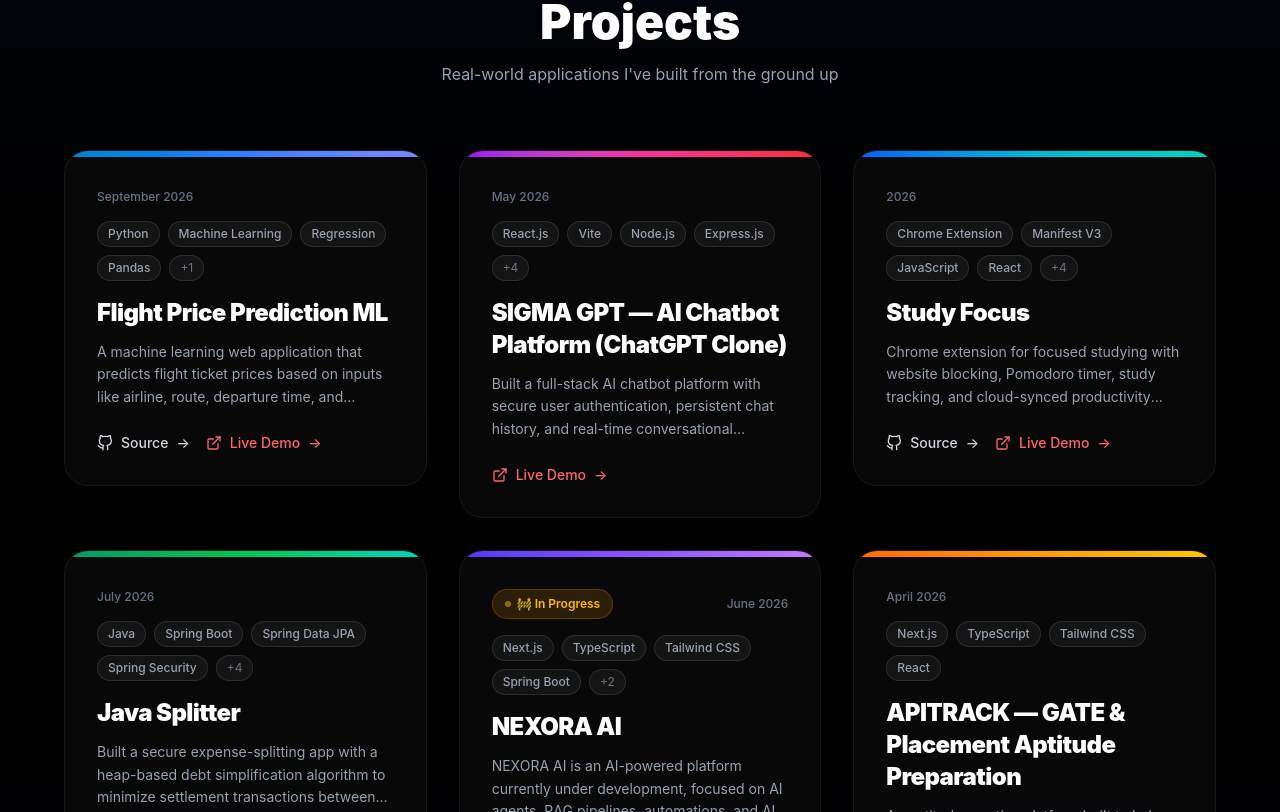
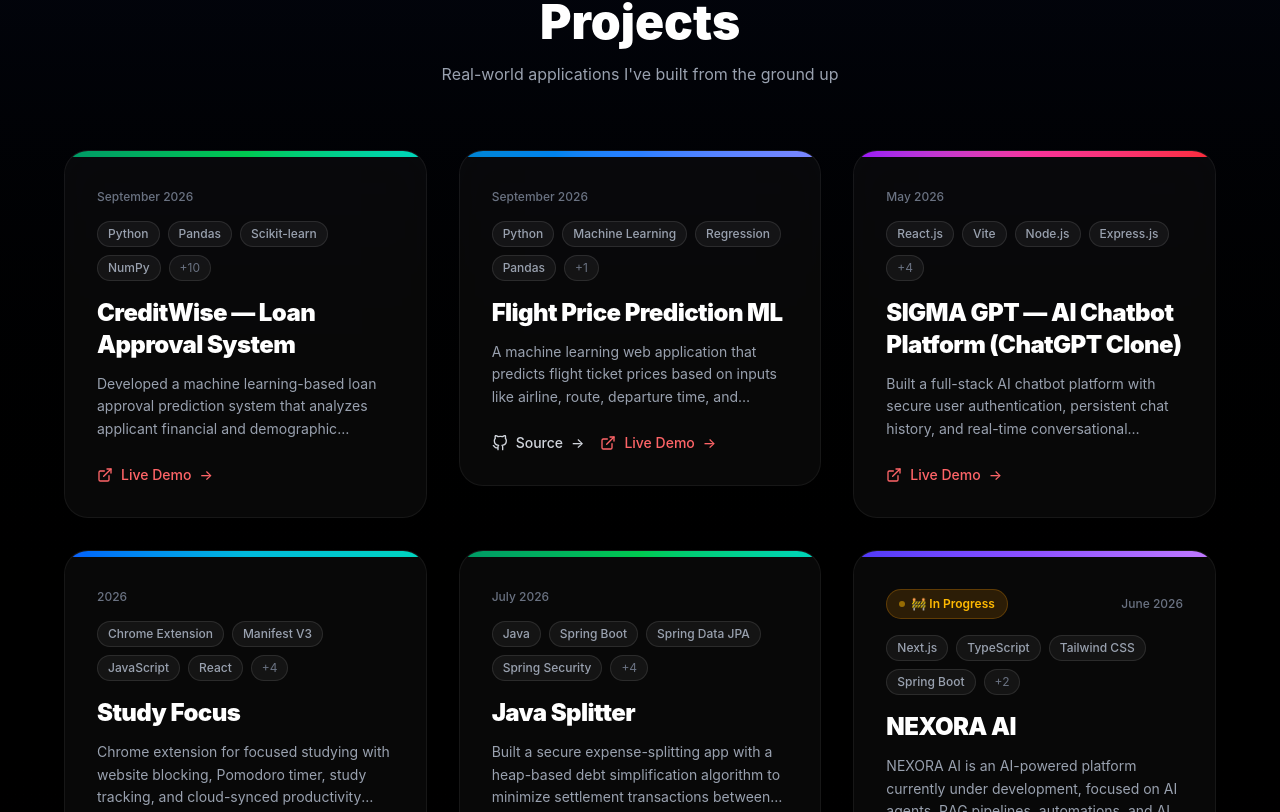
Before and after one commit to gurramindra7-droid/Indra-portfolio, a React (Vite) app: page / in a window 1280 px wide. Shown: the part 4088-4900 px from the top of the page. Built offline with nearby package versions, Linux system fonts and the light colour scheme.

Commit message:
Add CreditWise loan approval project to portfolio

```diff
--- a/src/data/portfolio.js
+++ b/src/data/portfolio.js
@@ -97,6 +97,17 @@ export const skills = [
 ];
 
 export const projects = [
+  {
+    id: 'creditwise-loan-approval',
+    title: 'CreditWise — Loan Approval System',
+    description:
+      'Developed a machine learning-based loan approval prediction system that analyzes applicant financial and demographic information to predict loan approval eligibility. The application uses a trained Logistic Regression model and a preprocessing pipeline to process numerical and categorical inputs and generate predictions through an interactive Streamlit interface.',
+    techStack: ['Python', 'Pandas', 'Scikit-learn', 'NumPy', 'Joblib', 'Streamlit', 'Machine Learning', 'Logistic Regression', 'StandardScaler', 'OneHotEncoder', 'SimpleImputer', 'Git', 'GitHub', 'Streamlit Community Cloud'],
+    liveUrl: 'https://creditwise-loan-system-skoc7zpht22cdcdjhsteol.streamlit.app/',
+    image: null,
+    gradient: 'from-emerald-600 via-green-500 to-teal-400',
+    date: 'September 2026',
+  },
   {
     id: 'flight-price-prediction-ml',
     title: 'Flight Price Prediction ML',
```
Also changed, not shown: 1 other file (tests, documents, lock files or other folders).
